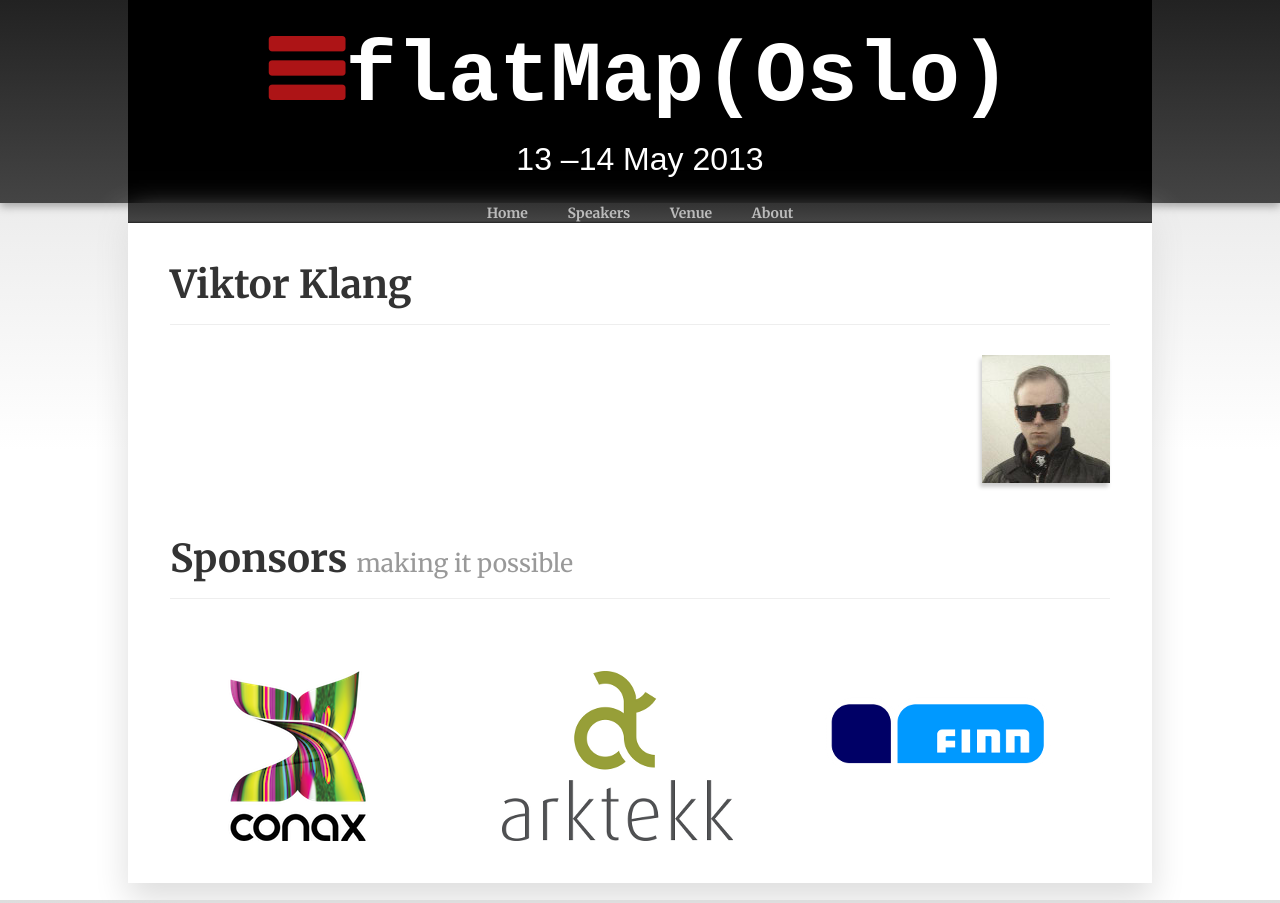
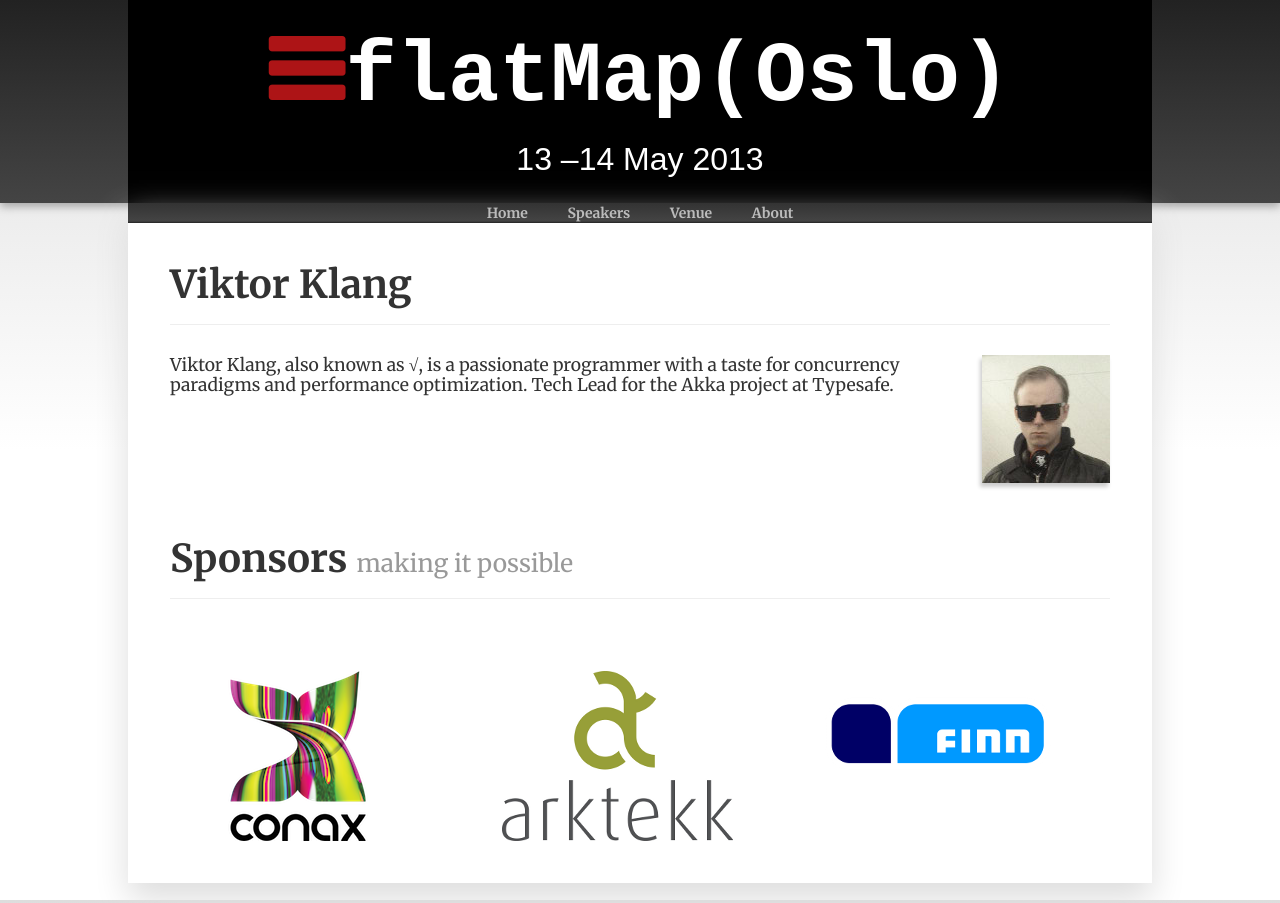
Before and after one commit to flatmaposlo/2013.github.com, a Jekyll site: the page built from klang.html, in a window 1280 px wide. Built offline with Jekyll 4.4.1, drawn with Linux system fonts in a browser that asks for light colours; some web fonts are replaced.

Commit message:
o Bio for klang

```diff
--- a/klang.html
+++ b/klang.html
@@ -9,5 +9,6 @@
 <div class="clearfix">
   <img src="/m/speakers/klang.jpg" class="right" alt=""/>
   <p>
+  Viktor Klang, also known as √, is a passionate programmer with a taste for concurrency paradigms and performance optimization. Tech Lead for the Akka project at Typesafe.
   </p>
 </div>
```
